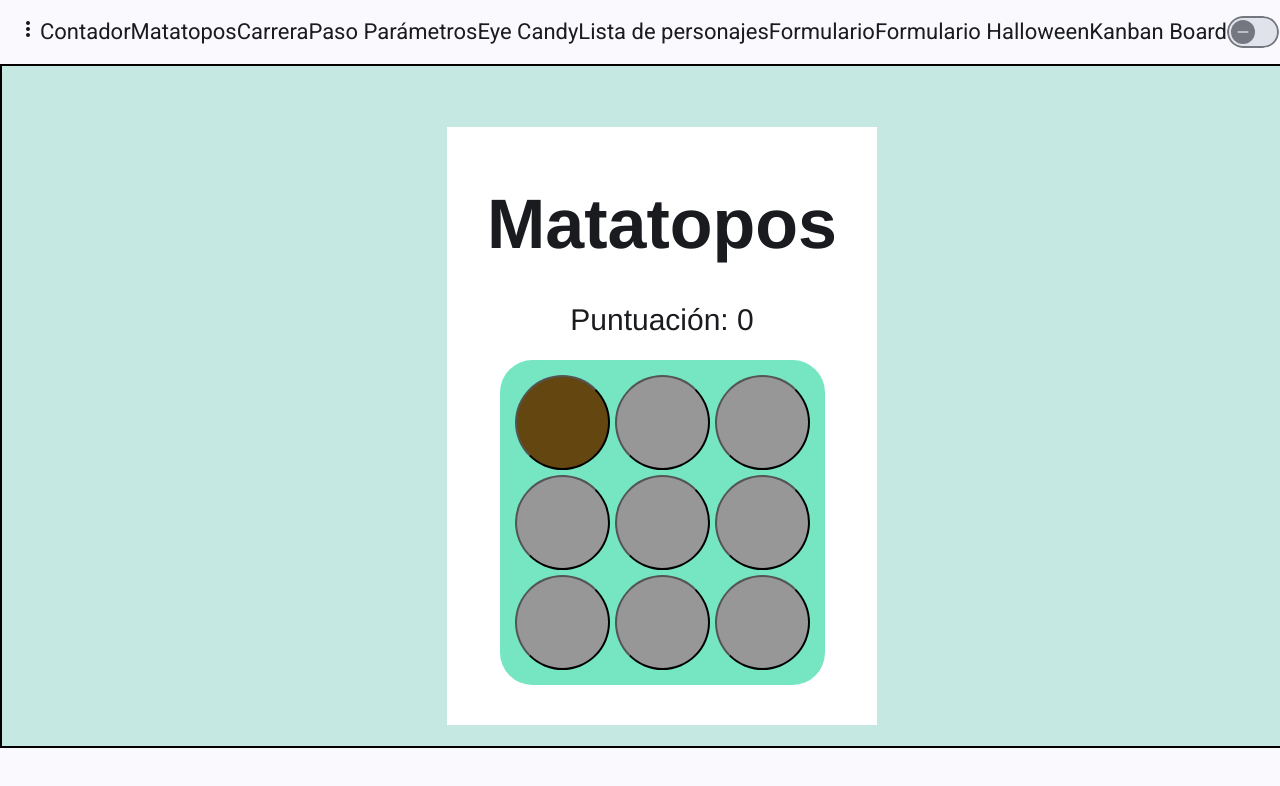
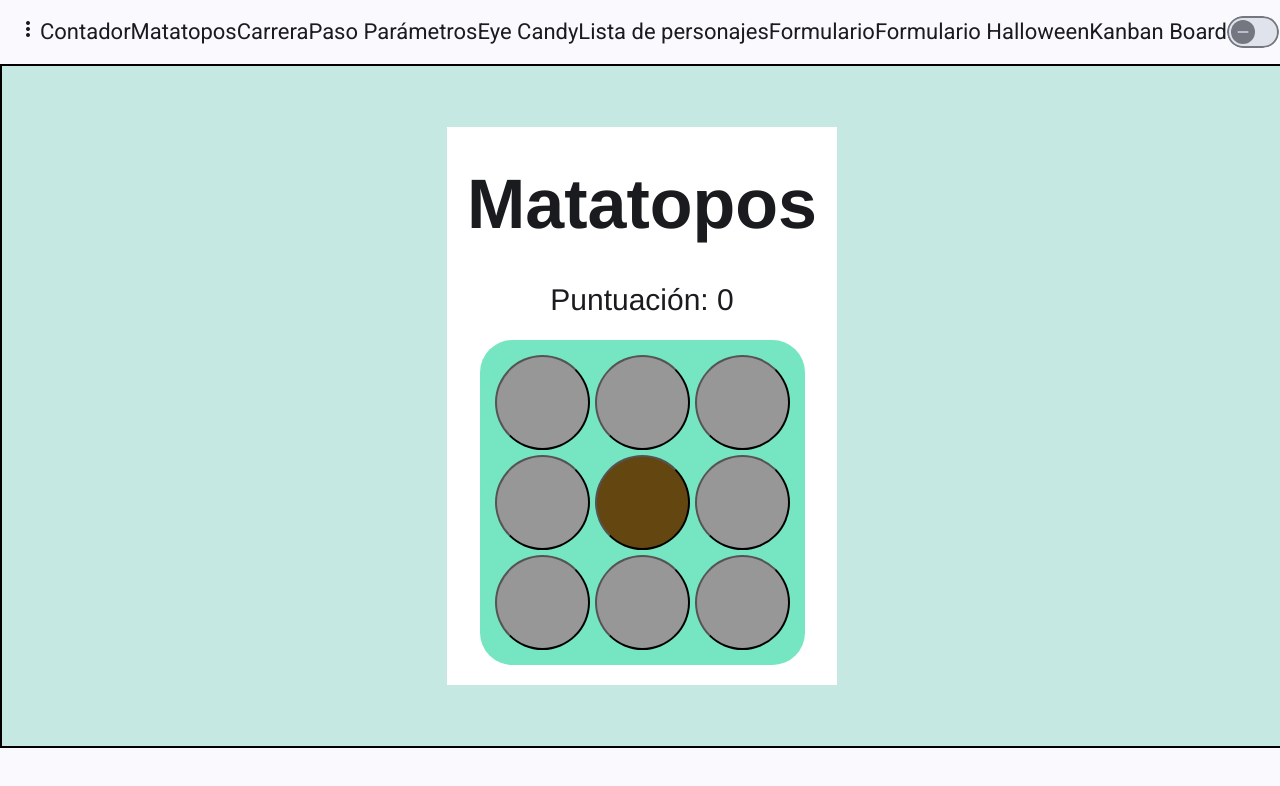
Before and after one commit to AdrianaCA/SegundoProyecto, an Angular app: page /matatopos in a window 1280 px wide. Shown: the top 786 px of the page. Built offline with nearby package versions, Linux system fonts and the light colour scheme.

Commit message:
Arreglos

```diff
--- a/src/app/matatopos/matatopos/matatopos.css
+++ b/src/app/matatopos/matatopos/matatopos.css
@@ -1,6 +1,4 @@
 .contenedor {
-    width: 100%;
-    height: 100%;
     display: flex;
     flex-direction: column;
     justify-content: center;
--- a/src/app/matatopos/matatopos/matatopos.html
+++ b/src/app/matatopos/matatopos/matatopos.html
@@ -6,21 +6,21 @@
 
     <div class="tablero">
         <div class="fila">
-            <button (click)="mataTopo(0)" *ngIf="topos[0] == 1; else noTopo"></button>
-            <button (click)="mataTopo(1)" *ngIf="topos[1] == 1; else noTopo"></button>
-            <button (click)="mataTopo(2)" *ngIf="topos[2] == 1; else noTopo"></button>
+            <button (click)="matarTopo(0)" *ngIf="topos[0] == 1; else noTopo"></button>
+            <button (click)="matarTopo(1)" *ngIf="topos[1] == 1; else noTopo"></button>
+            <button (click)="matarTopo(2)" *ngIf="topos[2] == 1; else noTopo"></button>
         </div>
 
         <div class="fila">
-            <button (click)="mataTopo(3)" *ngIf="topos[3] == 1; else noTopo"></button>
-            <button (click)="mataTopo(4)" *ngIf="topos[4] == 1; else noTopo"></button>
-            <button (click)="mataTopo(5)" *ngIf="topos[5] == 1; else noTopo"></button>
+            <button (click)="matarTopo(3)" *ngIf="topos[3] == 1; else noTopo"></button>
+            <button (click)="matarTopo(4)" *ngIf="topos[4] == 1; else noTopo"></button>
+            <button (click)="matarTopo(5)" *ngIf="topos[5] == 1; else noTopo"></button>
         </div>
 
         <div class="fila">
-            <button (click)="mataTopo(6)" *ngIf="topos[6] == 1; else noTopo"></button>
-            <button (click)="mataTopo(7)" *ngIf="topos[7] == 1; else noTopo"></button>
-            <button (click)="mataTopo(8)" *ngIf="topos[8] == 1; else noTopo"></button>
+            <button (click)="matarTopo(6)" *ngIf="topos[6] == 1; else noTopo"></button>
+            <button (click)="matarTopo(7)" *ngIf="topos[7] == 1; else noTopo"></button>
+            <button (click)="matarTopo(8)" *ngIf="topos[8] == 1; else noTopo"></button>
         </div>
     </div>
 
--- a/src/app/matatopos/matatopos/matatopos.ts
+++ b/src/app/matatopos/matatopos/matatopos.ts
@@ -10,7 +10,7 @@ import { Consola } from '../../services/consola';
 })
 export class Matatopos {
 
-  topos:number[] = [1,0,0,0,0,0,0,0,0];
+  topos:number[] = [0,0,0,0,1,0,0,0,0];
 
   numero:number = 0;
 
@@ -18,7 +18,7 @@ export class Matatopos {
 
   }
 
-  mataTopo(index:number) {
+  matarTopo(index:number) {
     console.log(index);
     this.consola.mostrarEnConsola("Has matado un topo");
 
```
